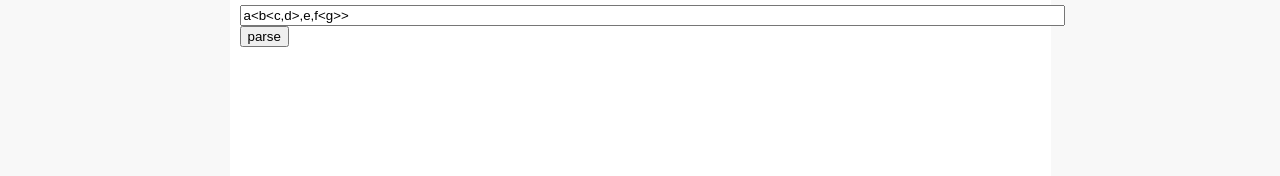
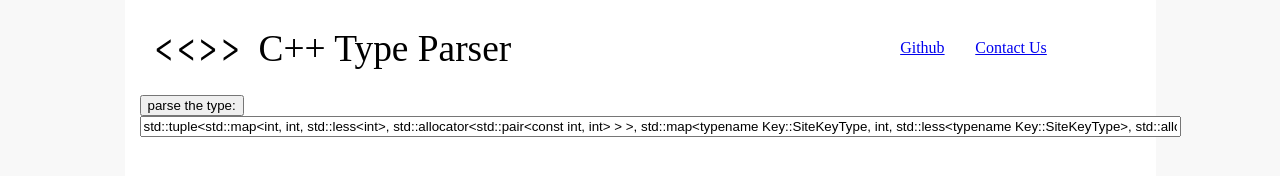
Before and after one commit to crimestop/cppTypeParser, a plain HTML site: page index.html in a window 1280 px wide. Drawn offline with Linux system fonts and the light colour scheme.

Commit message:
add logo

```diff
--- a/index.html
+++ b/index.html
@@ -2,15 +2,26 @@
 <head>
 	<title>cppTypeParser</title>
 	<link rel="stylesheet" type="text/css" href="./main.css" id="lnk">
+    <link rel="icon" href="./pic/icon.svg">
 	<!-- <script src="mob_view.js"></script> -->
 	<script src="parse.js"></script>
 </head>
 <body>
 <div class="global">
+	<div class="header">
+		<img src="pic/logo.svg" width="410px" class="logo"/>
+		<span class="nav-cells">
+			<span class="nav-cell nav-cell-other" id="nav-cell-2">
+				<a href="https://github.com/crimestop/cppTypeParser">Github</a>
+			</span>
+			<span class="nav-cell nav-cell-other" id="nav-cell-3">
+				<a href = "mailto: wangchao1@iai.ustc.edu.cn">Contact Us</a>
+			</span>
+		</span>
 
+	</div>
 	<!-- main-content -->
-	<input type="text" id="input" size=100 value="a<b<c,d>,e,f<g>>">
-	<button onclick="parse()">parse</button>
+	<button onclick="parse()">parse the type:</button> <input type="text" id="input" size=127 value="std::tuple<std::map<int, int, std::less<int>, std::allocator<std::pair<const int, int> > >, std::map<typename Key::SiteKeyType, int, std::less<typename Key::SiteKeyType>, std::allocator<std::pair<const typename Key::SiteKeyType, int> > >, QCTN::Circuit_Pure<Key>, double>">
 	<div class="result" id="output">
 	</div>
 </div>
--- a/main.css
+++ b/main.css
@@ -11,26 +11,36 @@ body{
 
 .global{
     background-color: #ffffff;
-    width: 801px;
-    min-height: 800px;
+    width: 1001px;
+    min-height: 1000px;
     margin:  auto;
-    padding:5px 10px 100px 10px;
+    padding:5px 15px 100px 15px;
+}
+.header {
+    position: relative;
+    vertical-align: middle;
+    padding: 15px 0;
+    margin: 0;
+}
+.logo{
+    vertical-align: middle;
+}
+.nav-cell{
+    margin: 10pt;
+}
+.nav-cells{
+    margin: 0 0 0 250pt;
 }
 .result{
     margin: 20px 0;
 }
 
-
-.content {
-    margin: 10px 10px;
-}
-
-
 .elem{
 /*    background: #cd5c5c;*/
     padding: 10px 10px;
     margin: 0 2px;
-    border: 1px solid black;
+    border: 2px solid white;
+    background-color: #eeeeee;
     border-radius: 5px;
     display: inline-block;
 }
```
Also changed, not shown: pic/icon.png (added), pic/icon.svg (added), pic/logo.svg (added), pic/shutiao.png (added), 1 other file.
